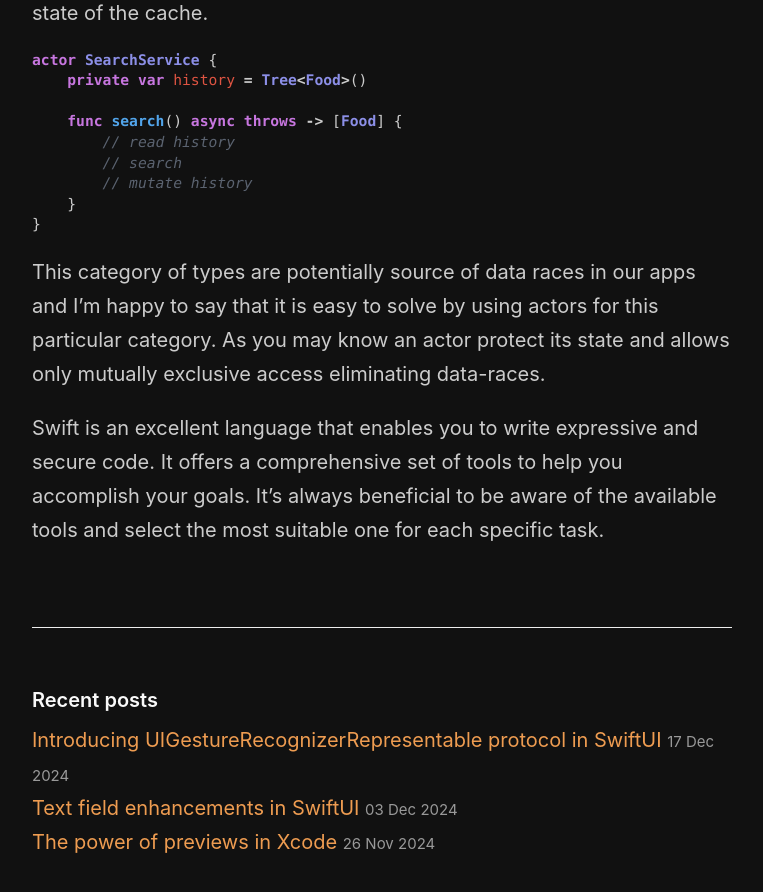
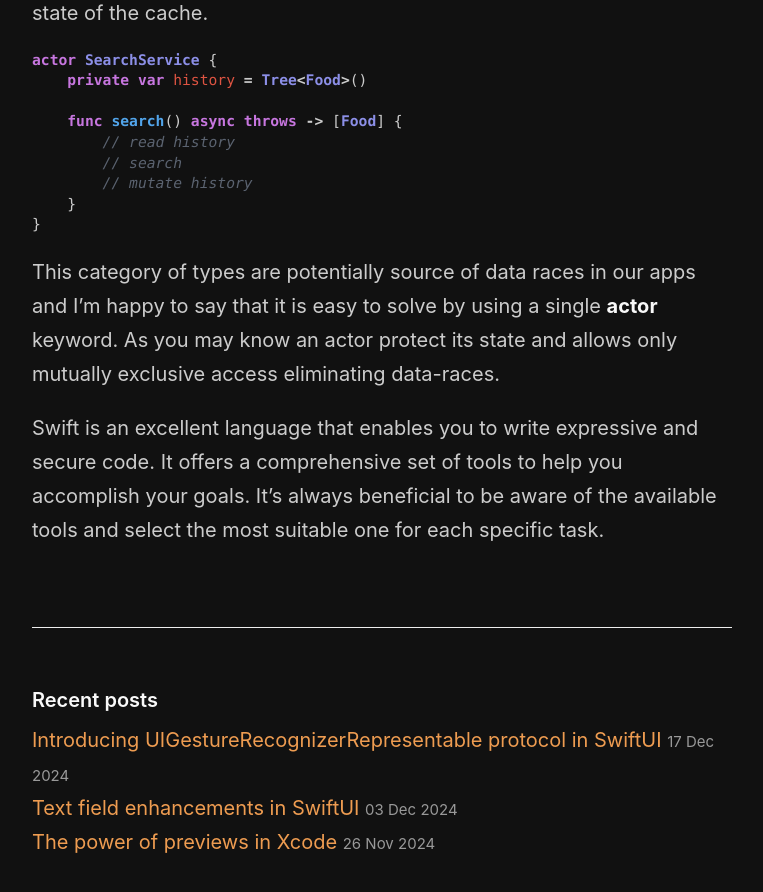
Before and after one commit to mecid/mecid.github.io, a Jekyll site: the page built from _posts/2025-01-07-adopting-swift6-across-the-app-codebase.md, in a window 1280 px wide and 900 px high, scrolled down 3041 px. Shown: the top 892 px of the window, without its empty margins (258-1021 px from the left). Built offline with Jekyll 4.4.1, drawn with Linux system fonts in a browser that asks for light colours.

Commit message:
another formatting improvement in swift 6 post

````diff
--- a/_posts/2025-01-07-adopting-swift6-across-the-app-codebase.md
+++ b/_posts/2025-01-07-adopting-swift6-across-the-app-codebase.md
@@ -92,6 +92,6 @@ actor SearchService {
 }
 ```
 
-This category of types are potentially source of data races in our apps and I’m happy to say that it is easy to solve by using actors for this particular category. As you may know an actor protect its state and allows only mutually exclusive access eliminating data-races.
+This category of types are potentially source of data races in our apps and I’m happy to say that it is easy to solve by using a single **actor** keyword. As you may know an actor protect its state and allows only mutually exclusive access eliminating data-races.
 
 Swift is an excellent language that enables you to write expressive and secure code. It offers a comprehensive set of tools to help you accomplish your goals. It’s always beneficial to be aware of the available tools and select the most suitable one for each specific task.
````
